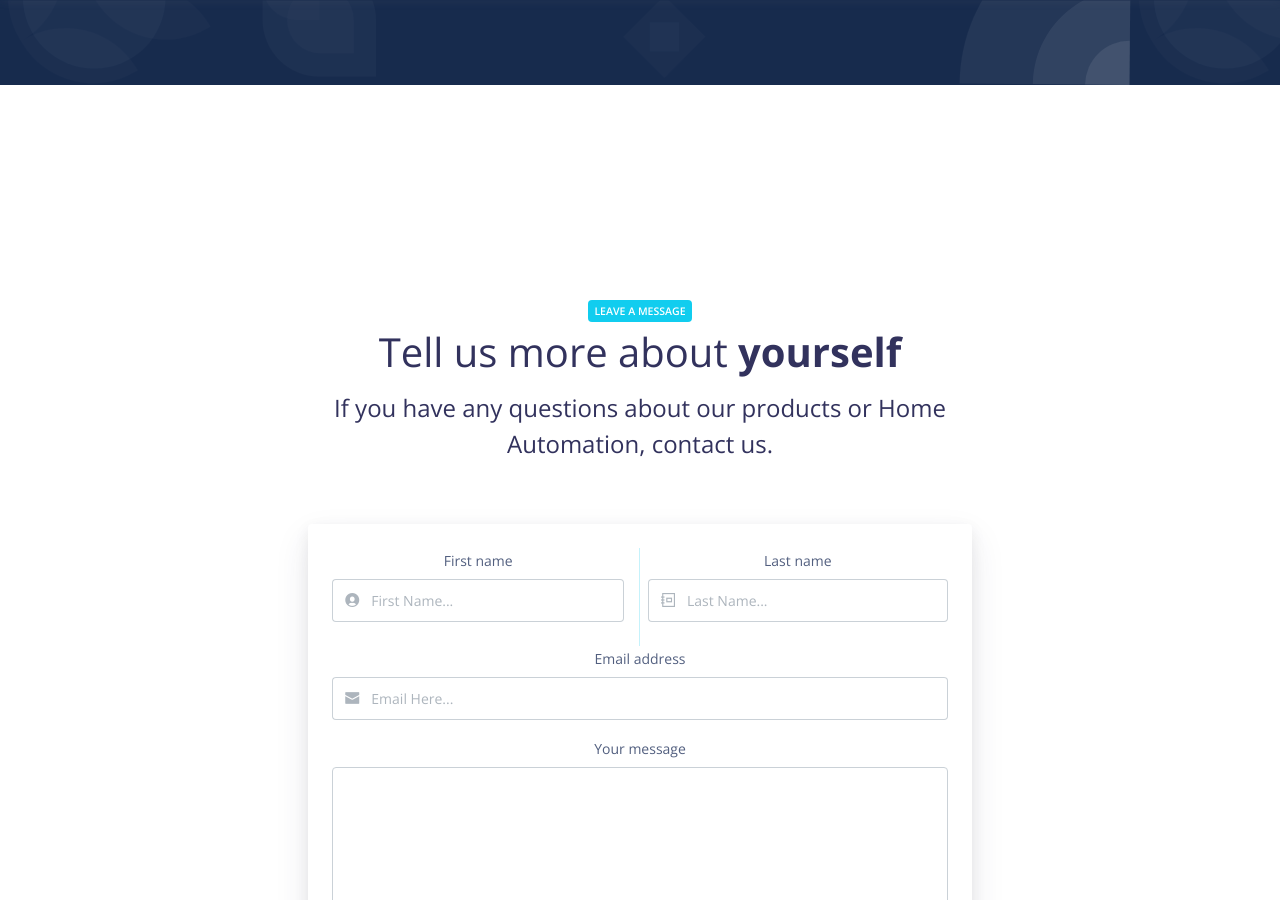
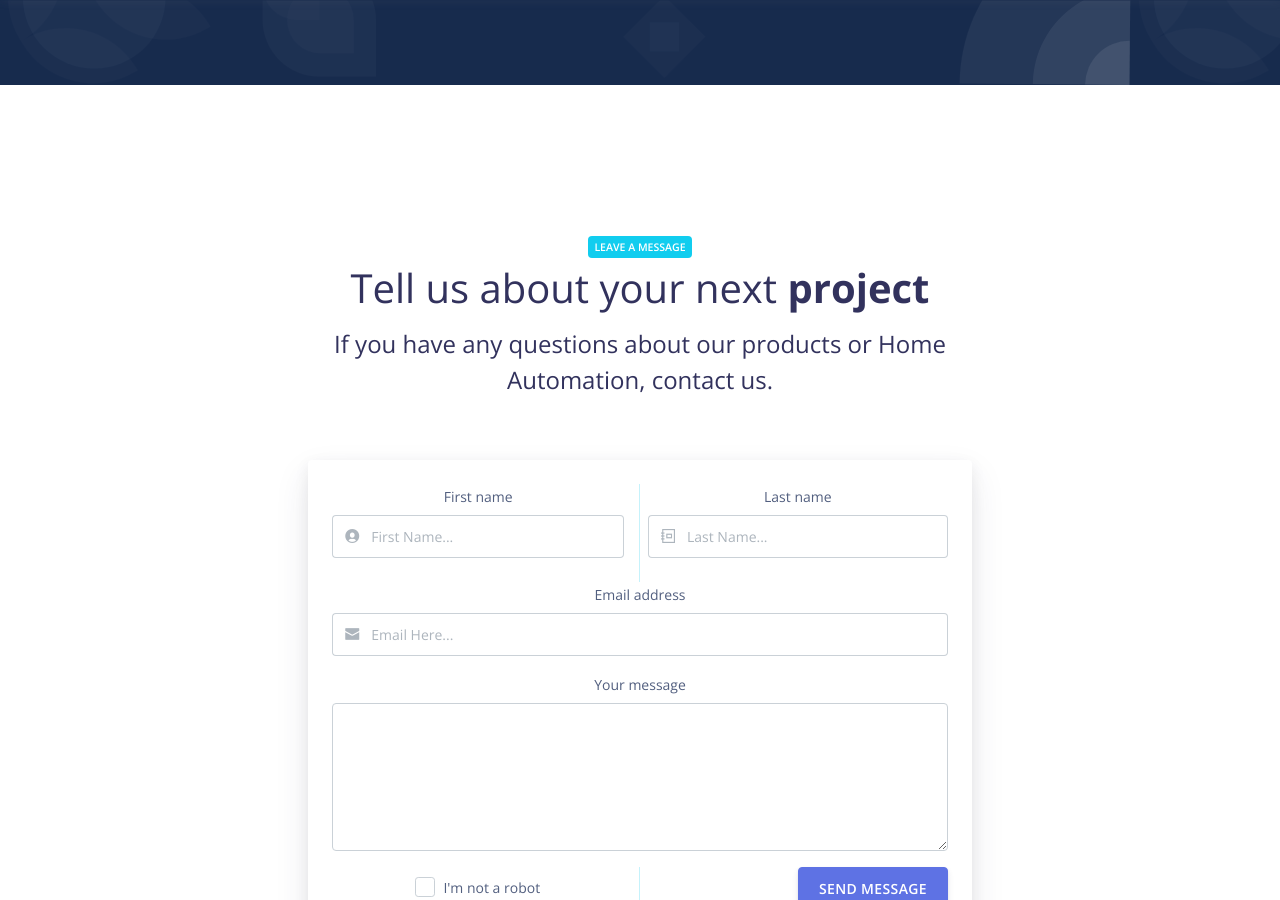
Before and after one commit to DialedIn-Aus/dialedin-aus.github.io, a Jekyll site: the page built from docs/index.html, in a window 1280 px wide and 900 px high, scrolled down 3895 px. Built offline with Jekyll 4.4.1, drawn with Linux system fonts in a browser that asks for light colours; nearby versions of some CDN libraries.

Commit message:
Home: tweak contact padding

```diff
--- a/docs/_includes/contact-form.html
+++ b/docs/_includes/contact-form.html
@@ -1,8 +1,8 @@
-<section class="mt-4" id="contact">
+<section class="mt-0" id="contact">
   <div class="row mt-5 mb-4 pt-1">
     <div class="col-md-8 ml-auto mr-auto text-center mt-5">
       <span class="badge badge-info">Leave a message</span>
-      <h1 class="title">Tell us more about <b>yourself</b></h1>
+      <h1 class="title">Tell us about your next <b>project</b></h1>
       <h4 class="desc">If you have any questions about our products or Home Automation, contact us.</h4>
     </div>
   </div>
--- a/docs/_includes/home-dialedin.html
+++ b/docs/_includes/home-dialedin.html
@@ -117,7 +117,7 @@
   </div>
 </div>
 <!-- Contact Section -->
-<div class="section contactus-3 fullWidth" id="contact1">
+<div class="section contactus-3 fullWidth pt-0" id="contact1" >
   <div class="container">
     <div class="row">
       <div class="col-md-12 text-center mb-5">
```
